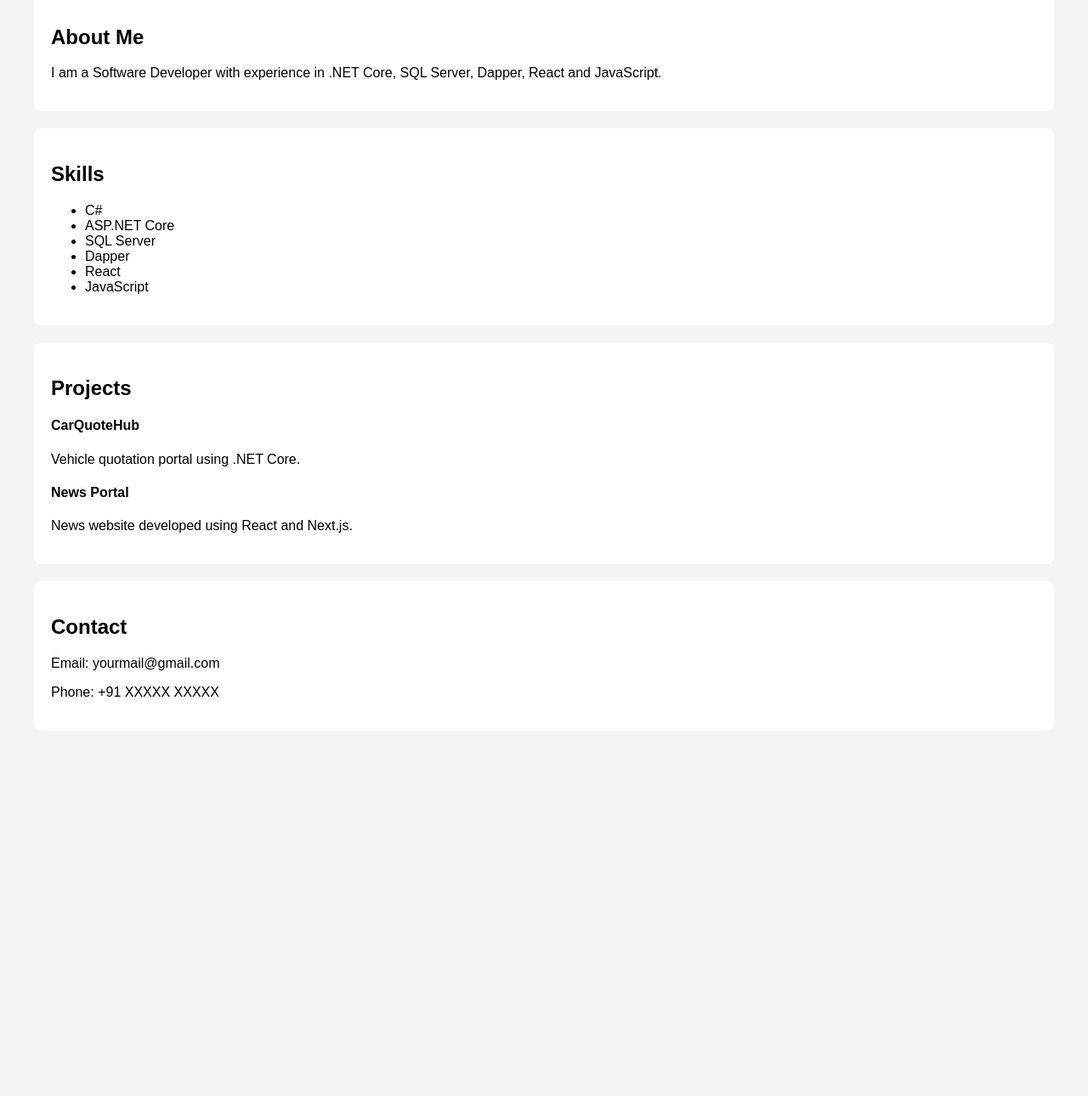
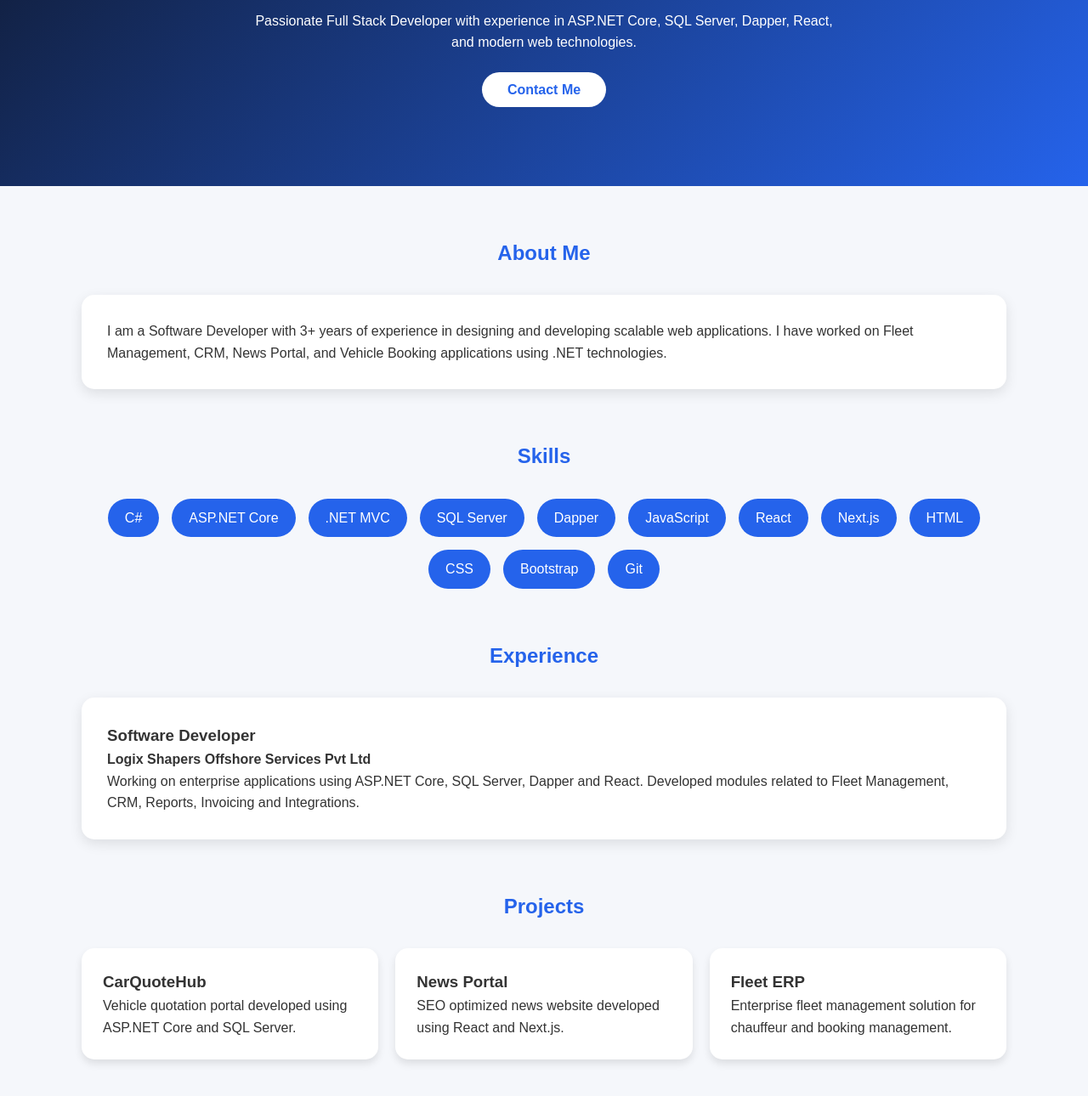
Before and after one commit to Manishkumarpoi/portfolio-website, a plain HTML site: page index.html in a window 1280 px wide. Shown: the part 251-1541 px from the top of the page at 85% size. Before the commit the page ends 1151 px from the top, so only its background shows below. Drawn offline with Linux system fonts and the light colour scheme.

Commit message:
upload Portfolio design

```diff
--- a/index.html
+++ b/index.html
@@ -1,53 +1,124 @@
 <!DOCTYPE html>
-<html>
+<html lang="en">
 <head>
-    <title>Manish Kumar Portfolio</title>
+    <meta charset="UTF-8">
+    <meta name="viewport" content="width=device-width, initial-scale=1.0">
+    <title>Manish Kumar | .NET Full Stack Developer</title>
     <link rel="stylesheet" href="style.css">
 </head>
 <body>
 
-    <header>
-        <h1>Manish Kumar</h1>
-        <h3>.NET Full Stack Developer</h3>
+    <!-- Header -->
+    <header class="hero">
+        <div class="hero-content">
+            <h1>Manish Kumar</h1>
+            <h2>.NET Full Stack Developer</h2>
+
+            <p>
+                Passionate Full Stack Developer with experience in
+                ASP.NET Core, SQL Server, Dapper, React, and modern web technologies.
+            </p>
+
+            <a href="#contact" class="btn">Contact Me</a>
+        </div>
     </header>
 
-    <section>
-        <h2>About Me</h2>
-        <p>
-            I am a Software Developer with experience in .NET Core, SQL Server,
-            Dapper, React and JavaScript.
-        </p>
+    <!-- About -->
+    <section class="container">
+        <h2 class="section-title">About Me</h2>
+
+        <div class="card">
+            <p>
+                I am a Software Developer with 3+ years of experience
+                in designing and developing scalable web applications.
+                I have worked on Fleet Management, CRM, News Portal,
+                and Vehicle Booking applications using .NET technologies.
+            </p>
+        </div>
     </section>
 
-    <section>
-        <h2>Skills</h2>
+    <!-- Skills -->
+    <section class="container">
+        <h2 class="section-title">Skills</h2>
 
-        <ul>
-            <li>C#</li>
-            <li>ASP.NET Core</li>
-            <li>SQL Server</li>
-            <li>Dapper</li>
-            <li>React</li>
-            <li>JavaScript</li>
-        </ul>
+        <div class="skills">
+            <span>C#</span>
+            <span>ASP.NET Core</span>
+            <span>.NET MVC</span>
+            <span>SQL Server</span>
+            <span>Dapper</span>
+            <span>JavaScript</span>
+            <span>React</span>
+            <span>Next.js</span>
+            <span>HTML</span>
+            <span>CSS</span>
+            <span>Bootstrap</span>
+            <span>Git</span>
+        </div>
     </section>
 
-    <section>
-        <h2>Projects</h2>
+    <!-- Experience -->
+    <section class="container">
+        <h2 class="section-title">Experience</h2>
 
-        <h4>CarQuoteHub</h4>
-        <p>Vehicle quotation portal using .NET Core.</p>
+        <div class="card">
+            <h3>Software Developer</h3>
+            <h4>Logix Shapers Offshore Services Pvt Ltd</h4>
 
-        <h4>News Portal</h4>
-        <p>News website developed using React and Next.js.</p>
+            <p>
+                Working on enterprise applications using ASP.NET Core,
+                SQL Server, Dapper and React. Developed modules related to
+                Fleet Management, CRM, Reports, Invoicing and Integrations.
+            </p>
+        </div>
     </section>
 
-    <section>
-        <h2>Contact</h2>
+    <!-- Projects -->
+    <section class="container">
+        <h2 class="section-title">Projects</h2>
 
-        <p>Email: yourmail@gmail.com</p>
-        <p>Phone: +91 XXXXX XXXXX</p>
+        <div class="project-grid">
+
+            <div class="project-card">
+                <h3>CarQuoteHub</h3>
+                <p>
+                    Vehicle quotation portal developed using ASP.NET Core and SQL Server.
+                </p>
+            </div>
+
+            <div class="project-card">
+                <h3>News Portal</h3>
+                <p>
+                    SEO optimized news website developed using React and Next.js.
+                </p>
+            </div>
+
+            <div class="project-card">
+                <h3>Fleet ERP</h3>
+                <p>
+                    Enterprise fleet management solution for chauffeur and booking management.
+                </p>
+            </div>
+
+        </div>
     </section>
+
+    <!-- Contact -->
+    <section class="container" id="contact">
+        <h2 class="section-title">Contact</h2>
+
+        <div class="card">
+            <p><strong>Email:</strong> manish@example.com</p>
+            <p><strong>Phone:</strong> +91 XXXXXXXXXX</p>
+            <p><strong>Location:</strong> Noida, India</p>
+            <p><strong>LinkedIn:</strong> linkedin.com/in/manishkumar</p>
+            <p><strong>GitHub:</strong> github.com/manishkumar</p>
+        </div>
+    </section>
+
+    <footer>
+        <p>© 2026 Manish Kumar | .NET Full Stack Developer</p>
+    </footer>
 
 </body>
 </html>
--- a/style.css
+++ b/style.css
@@ -1,19 +1,107 @@
+* {
+    margin: 0;
+    padding: 0;
+    box-sizing: border-box;
+}
+
 body {
     font-family: Arial, sans-serif;
-    margin: 40px;
-    background-color: #f4f4f4;
+    background: #f5f7fb;
+    color: #333;
+    line-height: 1.6;
 }
 
-header {
+.hero {
+    background: linear-gradient(135deg, #0f172a, #2563eb);
+    color: white;
     text-align: center;
-    background: #0078d7;
-    color: white;
-    padding: 30px;
+    padding: 100px 20px;
 }
 
-section {
+.hero h1 {
+    font-size: 55px;
+    margin-bottom: 10px;
+}
+
+.hero h2 {
+    font-size: 28px;
+    margin-bottom: 20px;
+}
+
+.hero p {
+    max-width: 700px;
+    margin: auto;
+    margin-bottom: 30px;
+}
+
+.btn {
+    text-decoration: none;
     background: white;
-    margin-top: 20px;
-    padding: 20px;
-    border-radius: 8px;
+    color: #2563eb;
+    padding: 12px 30px;
+    border-radius: 30px;
+    font-weight: bold;
 }
+
+.btn:hover {
+    background: #e2e8f0;
+}
+
+.container {
+    width: 85%;
+    max-width: 1100px;
+    margin: 60px auto;
+}
+
+.section-title {
+    text-align: center;
+    margin-bottom: 30px;
+    color: #2563eb;
+}
+
+.card {
+    background: white;
+    padding: 30px;
+    border-radius: 15px;
+    box-shadow: 0 5px 15px rgba(0,0,0,0.1);
+}
+
+.skills {
+    display: flex;
+    flex-wrap: wrap;
+    gap: 15px;
+    justify-content: center;
+}
+
+.skills span {
+    background: #2563eb;
+    color: white;
+    padding: 10px 20px;
+    border-radius: 25px;
+}
+
+.project-grid {
+    display: grid;
+    grid-template-columns: repeat(auto-fit, minmax(280px, 1fr));
+    gap: 20px;
+}
+
+.project-card {
+    background: white;
+    padding: 25px;
+    border-radius: 15px;
+    box-shadow: 0 5px 10px rgba(0,0,0,.1);
+    transition: .3s;
+}
+
+.project-card:hover {
+    transform: translateY(-8px);
+}
+
+footer {
+    background: #0f172a;
+    color: white;
+    text-align: center;
+    padding: 25px;
+    margin-top: 50px;
+}
```
